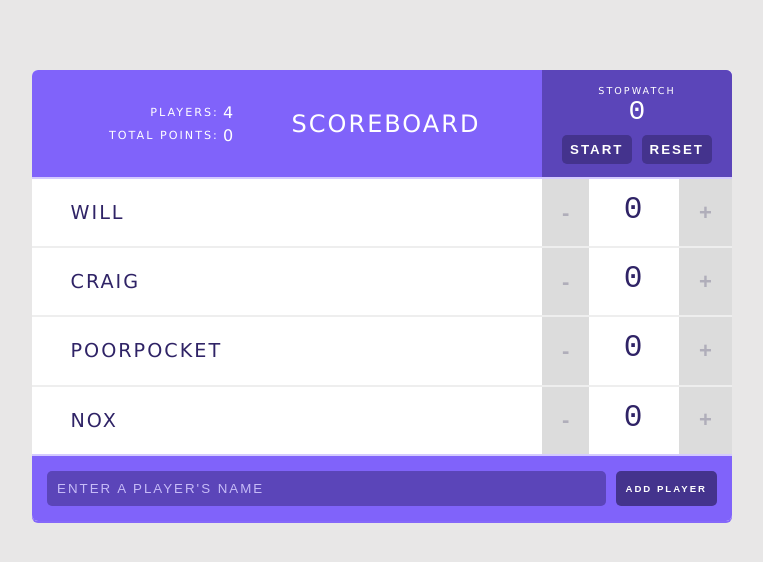
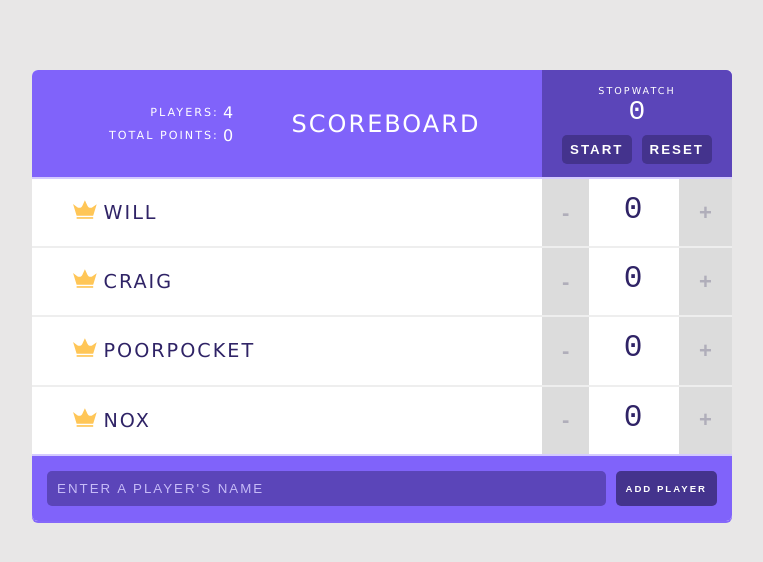
Before and after one commit to wmompie/scoreboard, a React (Create React App) app: page / in a window 1280 px wide. Shown: the top 562 px of the page, without its empty margins (258-1021 px from the left). Built offline with nearby package versions, Linux system fonts and the light colour scheme.

Commit message:
fixing high score function

```diff
--- a/src/components/App.js
+++ b/src/components/App.js
@@ -4,7 +4,6 @@ import PlayerList from './PlayerList';
 import AddPlayerForm from './AddPlayerForm';
 
 class App extends Component {
-
   render() {
     return (
       <div className="scoreboard">
--- a/src/components/Context/index.js
+++ b/src/components/Context/index.js
@@ -70,6 +70,7 @@ export class Provider extends Component {
      return null;
    }
 
+
   render() {
     return (
       <ScoreboardContext.Provider value={{
@@ -77,7 +78,8 @@ export class Provider extends Component {
         actions: {
           changeScore: this.handleScoreChange,
           removePlayer: this.handleRemovePlayer,
-          addPlayer: this.handleAddPlayer
+          addPlayer: this.handleAddPlayer,
+          highScore: this.getHighScore
           }
         }}>
         {this.props.children}
--- a/src/components/Icon.js
+++ b/src/components/Icon.js
@@ -1,14 +1,17 @@
 import React from 'react';
-import PropTypes from "prop-types";
+import {Consumer} from './Context';
 
-const Icon = (props) =>
-  <svg viewBox="0 0 44 35" className={ props.isHighScore ? "is-high-score" : null }>
-    <path d="M26.7616 10.6207L21.8192 0L16.9973 10.5603C15.3699 14.1207 10.9096 15.2672 7.77534 12.9741L0 7.24138L6.56986 28.8448H37.0685L43.5781 7.72414L35.7425 13.0948C32.6685 15.2672 28.3288 14.0603 26.7616 10.6207Z" transform="translate(0 0.301727)"/>
-    <rect width="30.4986" height="3.07759" transform="translate(6.56987 31.5603)"/>
-  </svg>;
-
-Icon.propTypes = {
-  isHighScore: PropTypes.bool
-};
+const Icon = () => {
+  return (
+  <Consumer>
+    {({actions}) => (
+      <svg viewBox="0 0 44 35" className={ actions.highScore ? "is-high-score" : null }>
+        <path d="M26.7616 10.6207L21.8192 0L16.9973 10.5603C15.3699 14.1207 10.9096 15.2672 7.77534 12.9741L0 7.24138L6.56986 28.8448H37.0685L43.5781 7.72414L35.7425 13.0948C32.6685 15.2672 28.3288 14.0603 26.7616 10.6207Z" transform="translate(0 0.301727)"/>
+        <rect width="30.4986" height="3.07759" transform="translate(6.56987 31.5603)"/>
+      </svg>
+    )}
+  </Consumer>
+  )
+}
 
 export default Icon;
--- a/src/components/Player.js
+++ b/src/components/Player.js
@@ -1,6 +1,7 @@
 import React, {PureComponent} from 'react';
 import PropTypes from 'prop-types';
 import Counter from './Counter';
+import Icon from './Icon';
 import {Consumer} from './Context';
 
 class Player extends PureComponent {
@@ -17,6 +18,7 @@ class Player extends PureComponent {
           {({actions, players}) => (
             <span className="player-name">
               <button className="remove-player" onClick={() => actions.removePlayer(players[index].id)}>✖</button>
+              <Icon />
               {players[index].name}
             </span>
           )}
```
